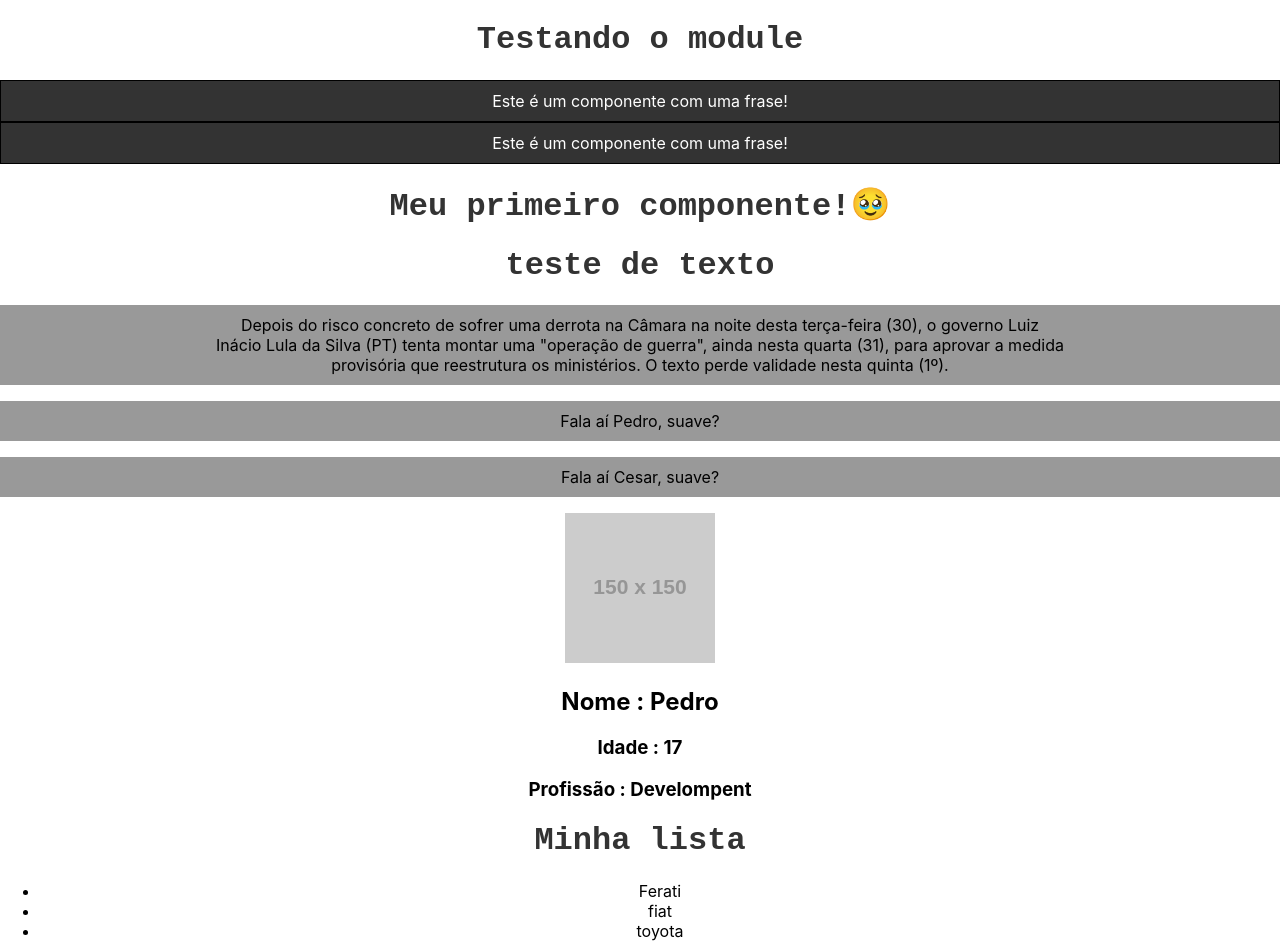
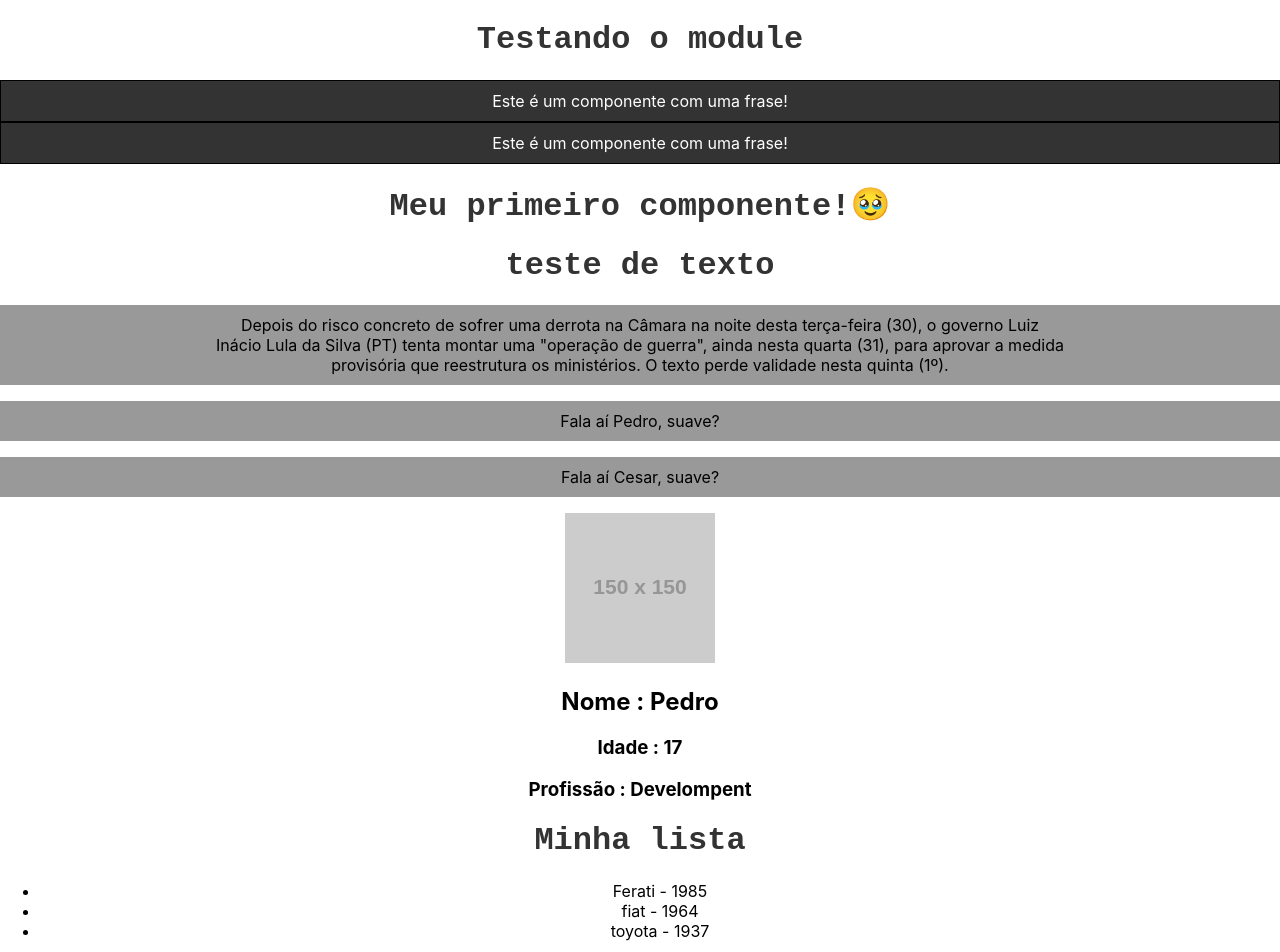
Before and after one commit to pedrosantos-21/React, a React (Create React App) app in the folder ex000/my-app/: page / in a window 1280 px wide. Shown: the top 952 px of the page. Built offline with nearby package versions, Linux system fonts and the light colour scheme.

Commit message:
+ about Props

```diff
--- a/ex000/my-app/src/components/Item.js
+++ b/ex000/my-app/src/components/Item.js
@@ -1,9 +1,22 @@
+import PropTypes from 'prop-types' /* Blibioteca que possui o React */
 
-function Item(props){
+function Item({marca, ano_lancamento}){
     return (
         <>
-           <li>{props.marca}</li>
+           <li>{marca} - {ano_lancamento}</li>
         </>
     )
-}  /*o fragment também é aceito desta forma */
+}
+
+Item.propTypes = {
+    marca: PropTypes.string.isRequired,
+    ano_lancamento: PropTypes.number.isRequired,
+}
+
+Item.defaultProps = {
+    marca: "Faltou a marca!",
+    ano_lancamento: 0,
+}
+
+ /*o fragment também é aceito desta forma */
 export default Item
--- a/ex000/my-app/src/components/List.js
+++ b/ex000/my-app/src/components/List.js
@@ -1,13 +1,14 @@
 import Item from "./Item"
+
 
 function List(){
     return(
         <>
             <h1>Minha lista</h1>
             <ul>
-                <Item marca ="Ferati"/>
-                <Item marca ="fiat"/>
-                <Item marca ="toyota"/>
+                <Item marca ="Ferati" ano_lancamento={1985}/>
+                <Item marca ="fiat" ano_lancamento={1964}/>
+                <Item marca ="toyota" ano_lancamento={1937}/>
             </ul>
         </> /* Isso é um fragment na prática! */
     )
```
